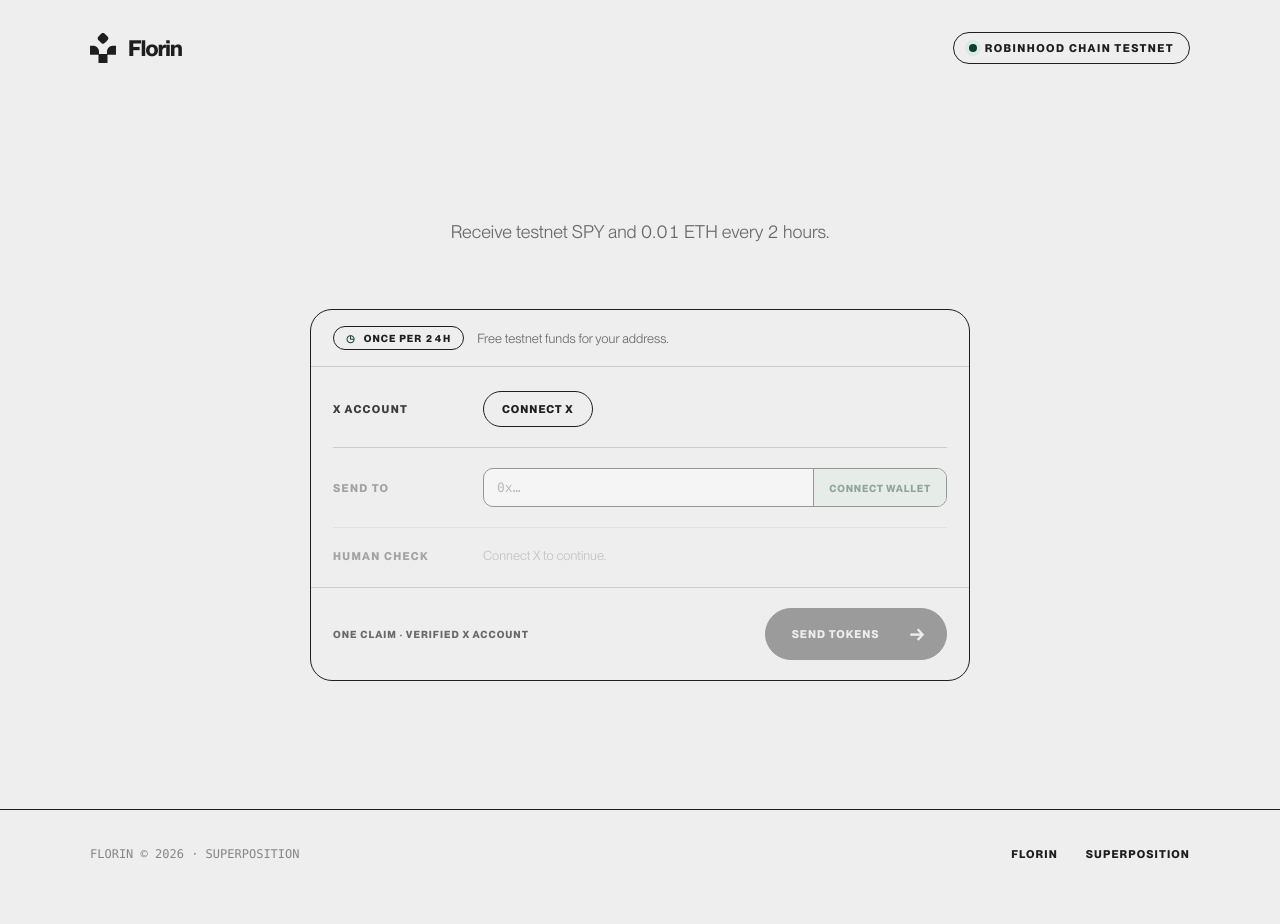
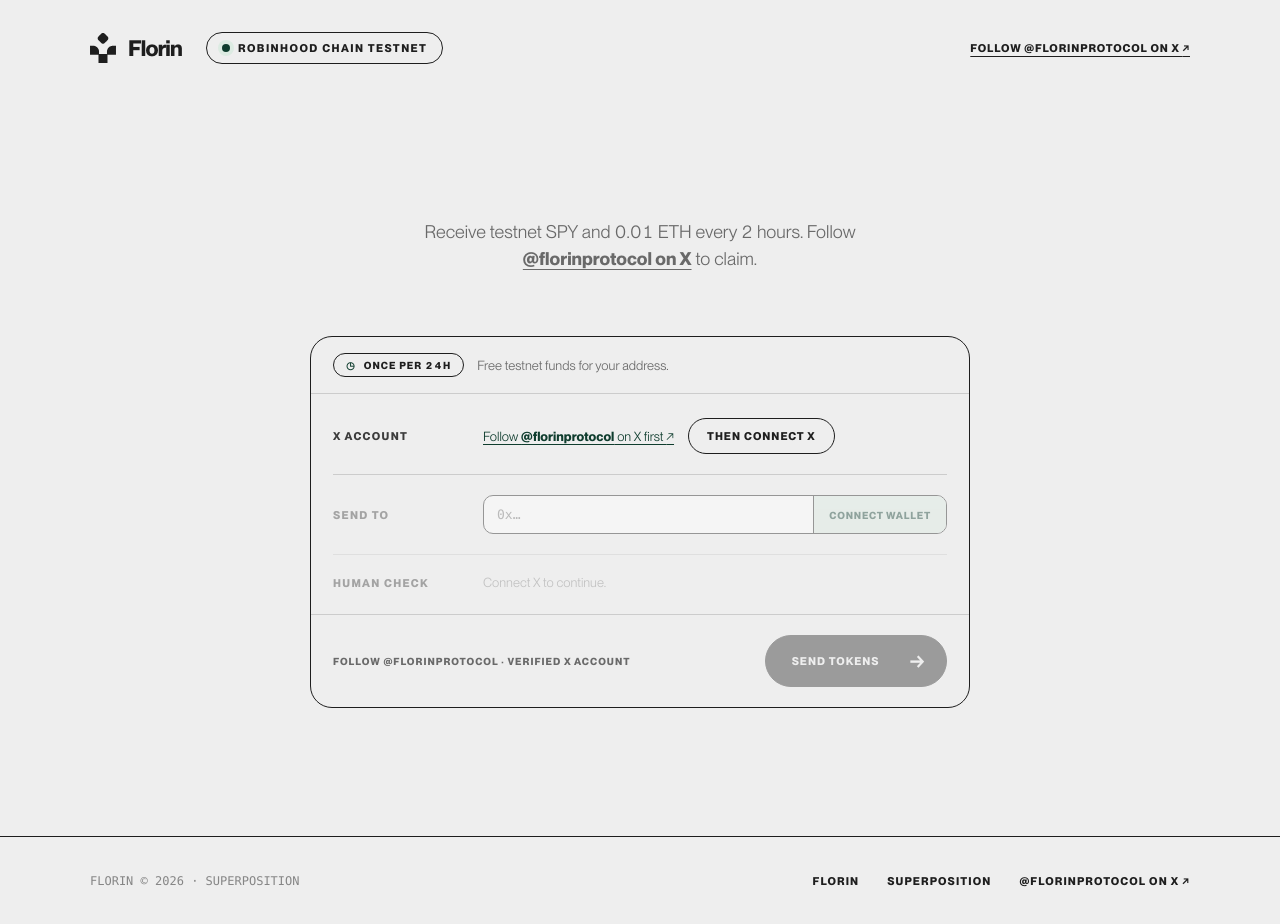
Before and after one commit to fluidity-money/faucet.florin.so, a Next.js app: page / in a window 1280 px wide. Before the commit the page ends 898 px from the top, so only its background shows below. Built offline with nearby package versions, Linux system fonts and the light colour scheme; no server answers.

Commit message:
Emphasise that we need people to follow our X

```diff
--- a/app/globals.css
+++ b/app/globals.css
@@ -109,6 +109,20 @@
   border-radius: 50%;
   background: var(--phthalo);
   box-shadow: 0 0 0 4px var(--mint);
+}
+.x-link {
+  font-weight: 600;
+  text-decoration: underline;
+  text-decoration-thickness: 1px;
+  text-underline-offset: 4px;
+}
+.x-link:hover { color: var(--phthalo); }
+.x-link--header {
+  margin-left: auto;
+  font-size: 11px;
+  font-weight: 700;
+  letter-spacing: 0.08em;
+  text-transform: uppercase;
 }
 
 /* ---- page ---------------------------------------------------------------- */
@@ -235,6 +249,21 @@
 .btn--primary { background: var(--ink); color: var(--paper); }
 
 /* X account */
+.x-connect {
+  display: flex;
+  align-items: center;
+  gap: 14px;
+  flex-wrap: wrap;
+}
+.x-connect__follow {
+  color: var(--phthalo);
+  font-size: 13px;
+  line-height: 1.35;
+  text-decoration: underline;
+  text-underline-offset: 3px;
+}
+.x-connect__follow strong { font-weight: 700; }
+.x-connect__follow:hover { color: var(--ink); }
 .field__value { display: flex; align-items: center; gap: 12px; font-size: 15px; }
 .field__value strong { font-weight: 600; }
 .field__value small { color: var(--gray-3); font-size: 11px; text-transform: uppercase; letter-spacing: 0.1em; }
@@ -385,7 +414,8 @@
   .field__label { padding: 0; }
 }
 @media (max-width: 620px) {
-  .site-header__row { min-height: 82px; }
+  .site-header__row { min-height: 82px; flex-wrap: wrap; }
+  .x-link--header { order: 3; width: 100%; margin-left: 0; }
   .network-pill { padding: 7px 11px; font-size: 9px; }
   .faucet__rule { align-items: flex-start; flex-direction: column; gap: 8px; }
   .addr { flex-wrap: wrap; }
--- a/app/page.tsx
+++ b/app/page.tsx
@@ -13,12 +13,26 @@
             <span className="network-pill__dot" aria-hidden="true" />
             Robinhood Chain testnet
           </span>
+          <a
+            className="x-link x-link--header"
+            href="https://x.com/florinprotocol"
+            target="_blank"
+            rel="noreferrer"
+          >
+            Follow @florinprotocol on X <span aria-hidden="true">↗</span>
+          </a>
         </div>
       </header>
 
       <section className="main">
         <div className="faucet">
-          <p className="lead">Receive testnet SPY and 0.01 ETH every 2 hours.</p>
+          <p className="lead">
+            Receive testnet SPY and 0.01 ETH every 2 hours. Follow{" "}
+            <a className="x-link" href="https://x.com/florinprotocol" target="_blank" rel="noreferrer">
+              @florinprotocol on X
+            </a>{" "}
+            to claim.
+          </p>
           <Faucet />
         </div>
       </section>
@@ -29,6 +43,7 @@
           <nav className="site-footer__nav" aria-label="Footer">
             <a href="https://florin.so">Florin</a>
             <a href="https://superposition.so">Superposition</a>
+            <a href="https://x.com/florinprotocol" target="_blank" rel="noreferrer">@florinprotocol on X ↗</a>
           </nav>
         </div>
       </footer>
--- a/components/faucet.tsx
+++ b/components/faucet.tsx
@@ -130,7 +130,17 @@
                 <button type="button" className="text-button" onClick={disconnectX}>Disconnect</button>
               </div>
             ) : (
-              <button type="button" className="btn btn--ghost" onClick={connectX} aria-labelledby="x-label">Connect X</button>
+              <div className="x-connect">
+                <a
+                  className="x-connect__follow"
+                  href="https://x.com/florinprotocol"
+                  target="_blank"
+                  rel="noreferrer"
+                >
+                  Follow <strong>@florinprotocol</strong> on X first <span aria-hidden="true">↗</span>
+                </a>
+                <button type="button" className="btn btn--ghost" onClick={connectX} aria-labelledby="x-label">Then connect X</button>
+              </div>
             )}
           </div>
         </div>
@@ -177,7 +187,7 @@
       ) : null}
 
       <div className="faucet__actions">
-        <span className="meta">One claim · verified X account</span>
+        <span className="meta">Follow @florinprotocol · verified X account</span>
         <button className="btn btn--primary btn--send" type="submit" disabled={!ready}>
           {pending ? "Sending…" : "Send tokens"}<span aria-hidden="true">→</span>
         </button>
```
